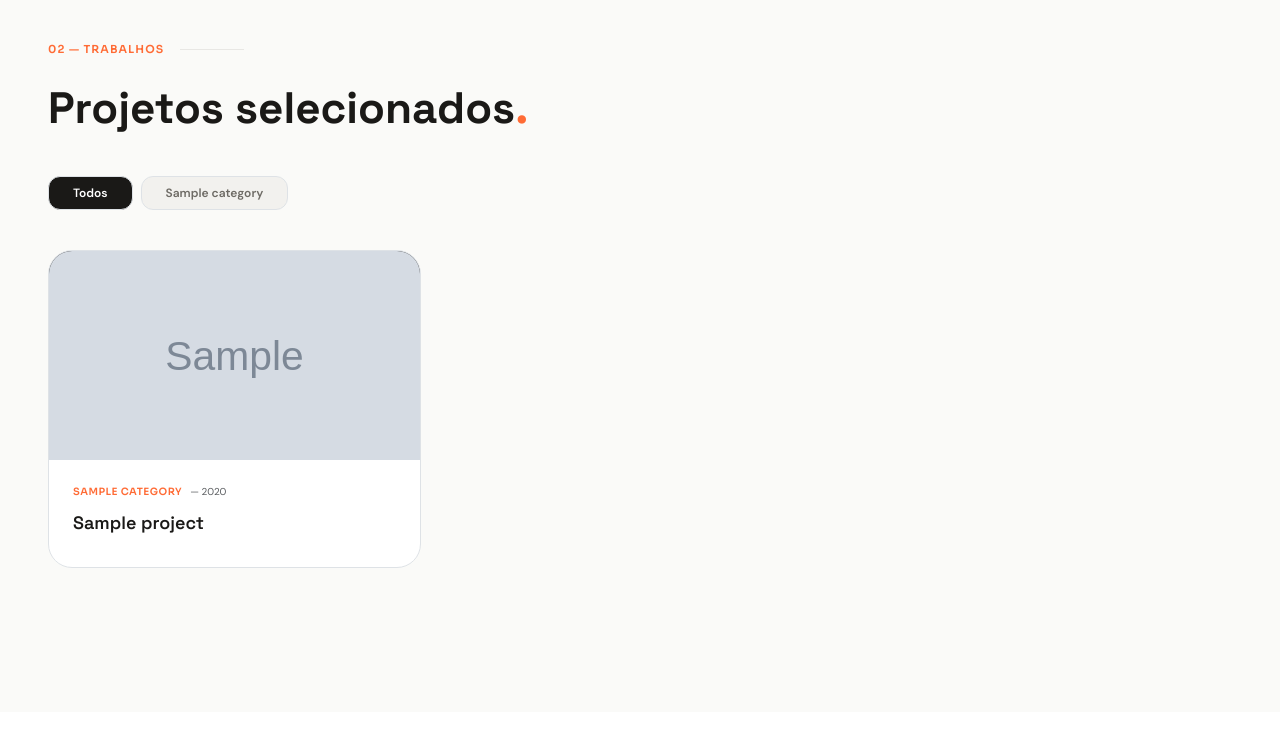
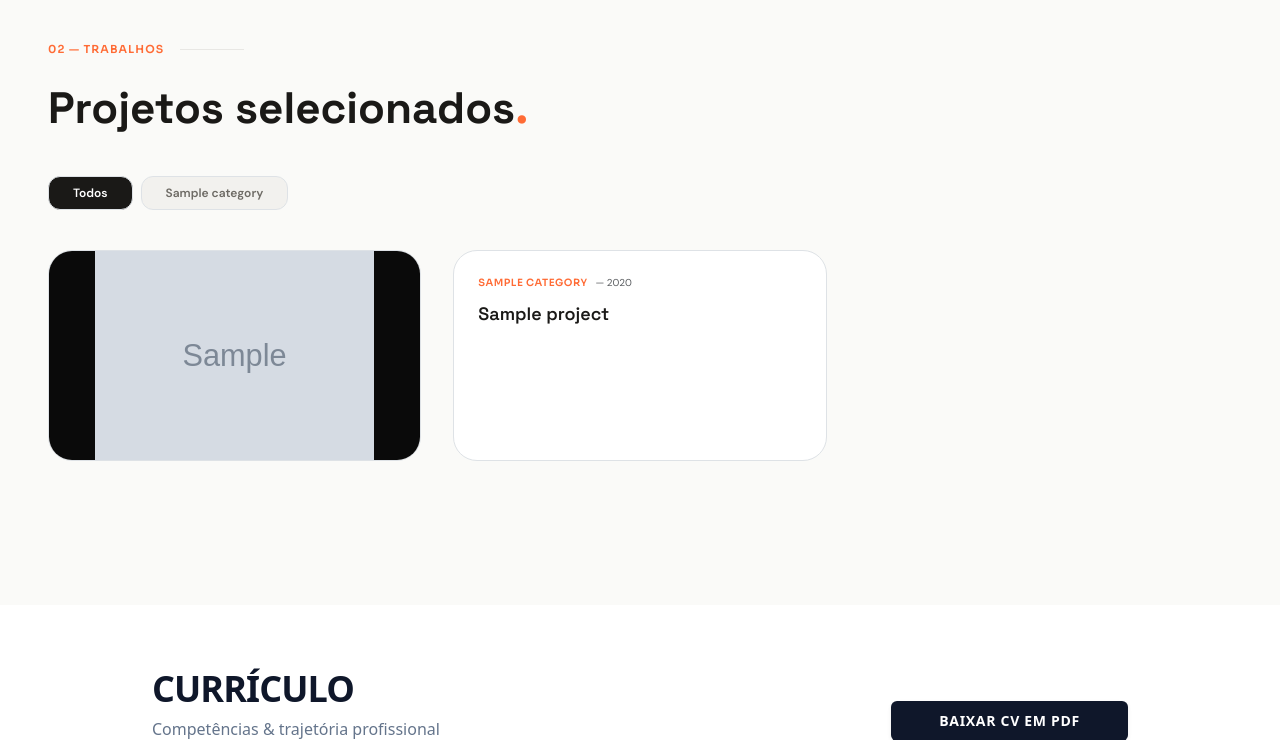
Before and after one commit to afonsopenga03/porfolio, a Django app: page / in a window 1280 px wide. Shown: the part 2138-2878 px from the top of the page. Run offline with Django 5.2, Linux system fonts and the light colour scheme; tables that the repository leaves empty hold one stand-in row (values such as "Sample post"); grey boxes marked "Sample" are stand-in pictures; some libraries are stand-ins or nearby versions.

Commit message:
Update trabalhos.html

```diff
--- a/portfolio/templates/trabalhos.html
+++ b/portfolio/templates/trabalhos.html
@@ -42,18 +42,20 @@
 
                 <a href="{% url 'project_detail' project.slug %}" class="group block card-hover bg-elevated rounded-3xl overflow-hidden border border-border h-full flex flex-col">
 
-                    <div class="relative w-full aspect-video (16/9) overflow-hidden bg-[#0A0A0A]">
+                    <div class="relative w-full aspect-video overflow-hidden bg-[#0A0A0A]">
     {% with project.images.first as main_image %}
         {% if main_image %}
             <img src="{{ main_image.image.url }}"
                  alt="{{ project.title }}"
-                                     class="absolute inset-0 w-full h-full object-cover transition-transform duration-700 group-hover:scale-110">
+                 class="absolute inset-0 w-full h-full object-contain transition-transform duration-700 group-hover:scale-105">
         {% else %}
             <div class="absolute inset-0 w-full h-full flex items-center justify-center bg-surface">
                 <span class="text-muted font-mono text-xs">Sem imagem disponível</span>
             </div>
         {% endif %}
     {% endwith %}
+
+    </div>
 
                         <div class="absolute inset-0 bg-gradient-to-t from-black/80 via-transparent to-transparent opacity-0 group-hover:opacity-100 transition-opacity duration-500"></div>
 
```
Lines whose indentation alone changed are shown as unchanged.
